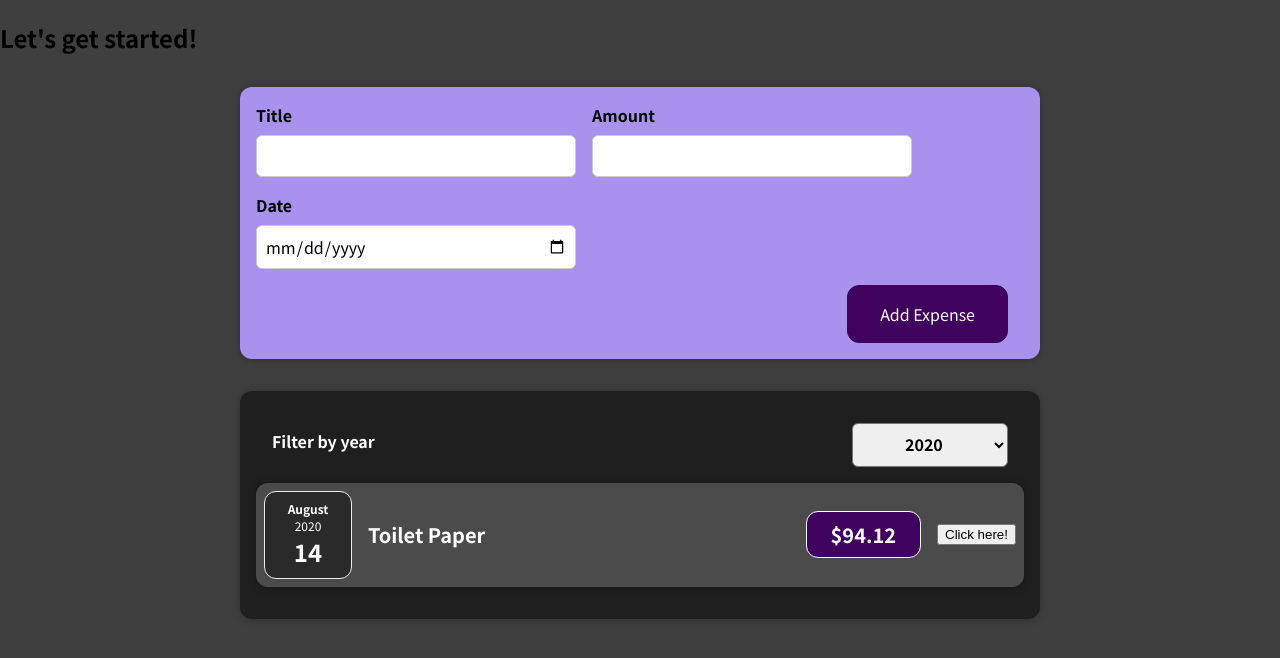
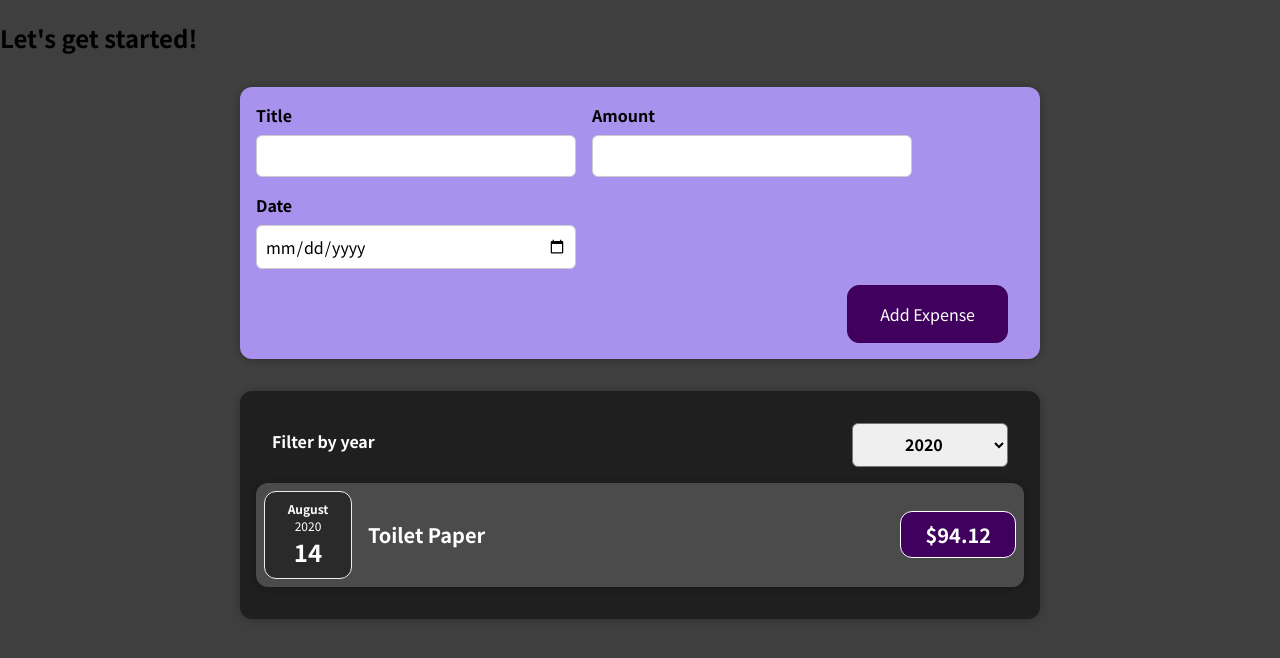
Before and after one commit to IS-Projects/expenses-react, a React (Create React App) app: page / in a window 1280 px wide. Shown: the top 658 px of the page. Built offline with nearby package versions, Linux system fonts and the light colour scheme.

Commit message:
removed unnecessary button

```diff
--- a/src/components/Expenses/ExpenseItem.js
+++ b/src/components/Expenses/ExpenseItem.js
@@ -1,22 +1,14 @@
 import "./ExpenseItem.css";
 import Card from "../UI/Card";
 import ExpenseDate from "./ExpenseDate";
-import { useState } from "react";
 
 const ExpenseItem = ({ title, date, amount }) => {
-  const [expTitle, setExpTitle] = useState(title);
-
-  const clickHandler = () => {
-    setExpTitle("Updated!");
-    console.log(expTitle);
-  };
   return (
     <Card className="expense-item">
       <ExpenseDate date={date} />
       <div className="expense-item__description">
-        <h2>{expTitle}</h2>
+        <h2>{title}</h2>
         <div className="expense-item__price">${amount}</div>
-        <button onClick={clickHandler}>Click here!</button>
       </div>
     </Card>
   );
```
Also changed, not shown: 1 other file (tests, documents, lock files or other folders).
